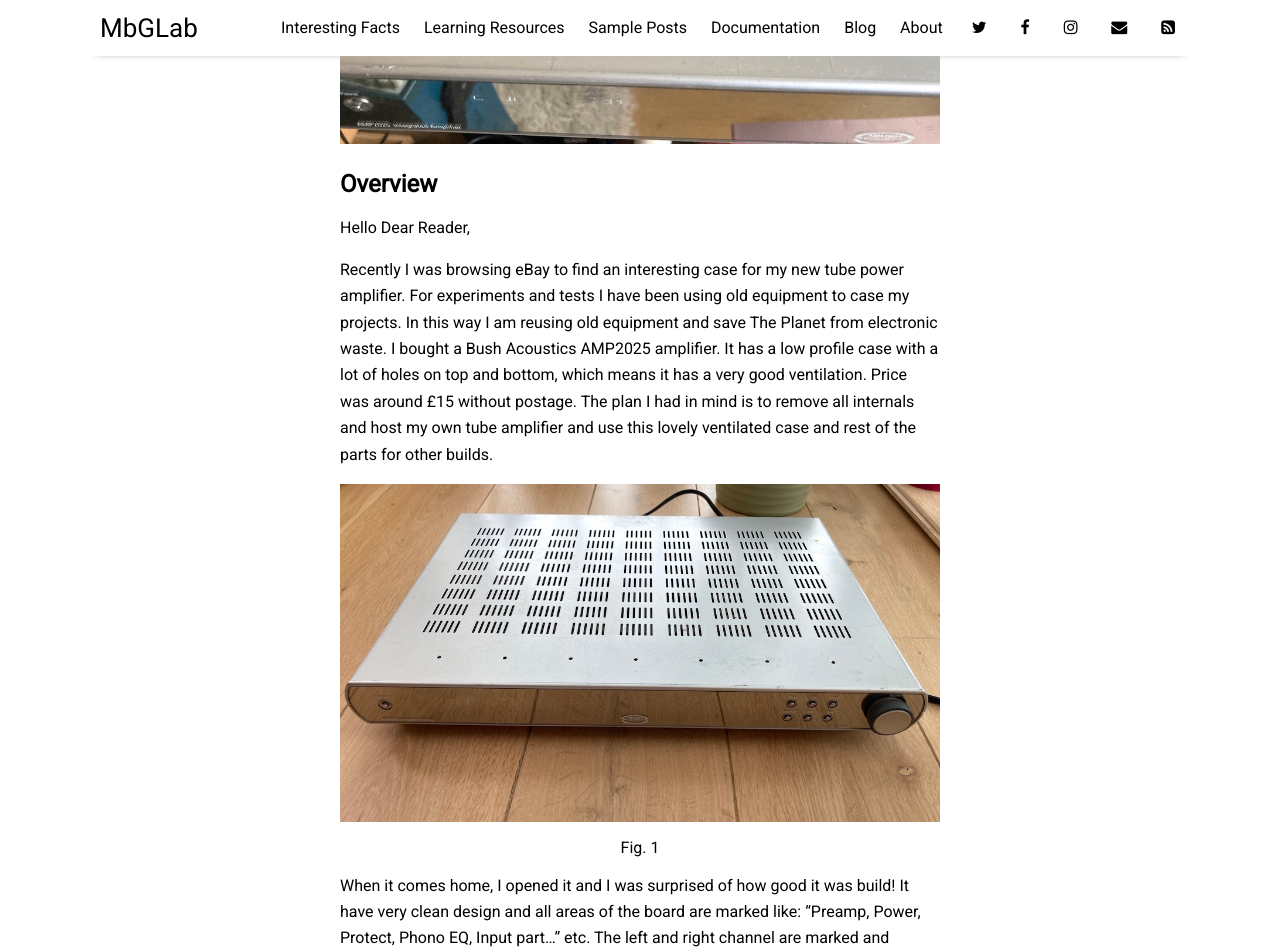
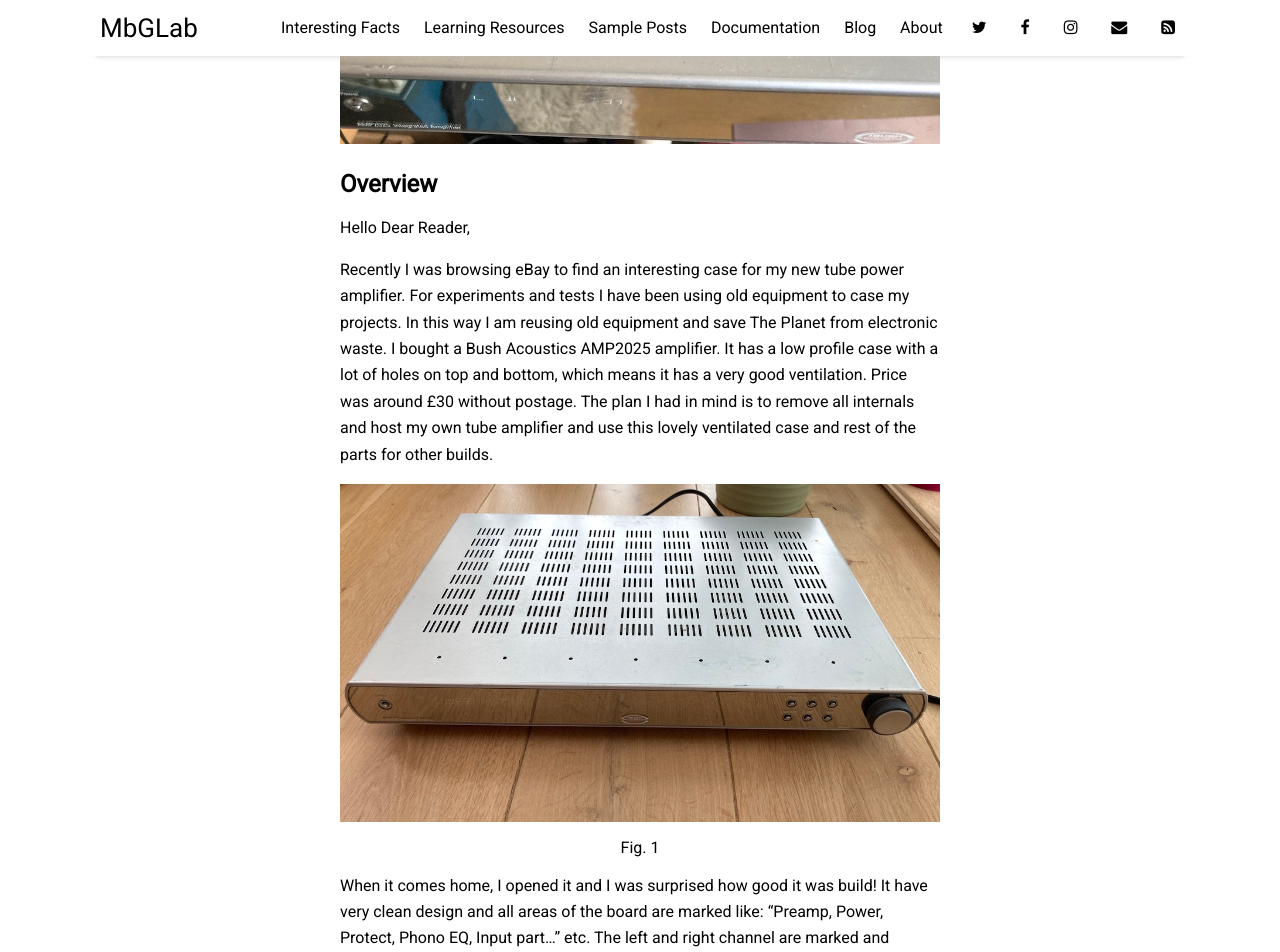
Before and after one commit to gkiselov/gkiselov.github.io, a Jekyll site: the page built from _posts/2022-08-22-bush-amp2025-tube-preamp-modification.md, in a window 1280 px wide and 1400 px high, scrolled down 396 px. Shown: the top 952 px of the window. Built offline with Jekyll 4.4.1, drawn with Linux system fonts in a browser that asks for light colours; nearby versions of some CDN libraries; some of the changed text lies outside the part shown.

Commit message:
End of article - fix 1

```diff
--- a/_posts/2022-08-22-bush-amp2025-tube-preamp-modification.md
+++ b/_posts/2022-08-22-bush-amp2025-tube-preamp-modification.md
@@ -11,18 +11,18 @@ image: amp2025/amp2025-1.jpg
 
 Hello Dear Reader,
 
-Recently I was browsing eBay to find an interesting case for my new tube power amplifier. For experiments and tests I have been using old equipment to case my projects. In this way I am reusing old equipment and save The Planet from electronic waste. I bought a Bush Acoustics AMP2025 amplifier. It has a low profile case with a lot of holes on top and bottom, which means it has a very good ventilation. Price was around £15 without postage.
+Recently I was browsing eBay to find an interesting case for my new tube power amplifier. For experiments and tests I have been using old equipment to case my projects. In this way I am reusing old equipment and save The Planet from electronic waste. I bought a Bush Acoustics AMP2025 amplifier. It has a low profile case with a lot of holes on top and bottom, which means it has a very good ventilation. Price was around £30 without postage.
 The plan I had in mind is to remove all internals and host my own tube amplifier and use this lovely ventilated case and rest of the parts for other builds.
 
 ![Bush Acoustics AMP2025](assets/img/amp2025/amp2025-2.jpg){:class="img-responsive"}
 
 <center> Fig. 1 </center>
 
-When it comes home, I opened it and I was surprised of how good it was build! It have very clean design and all areas of the board are marked like: "Preamp, Power, Protect, Phono EQ, Input part..." etc. The left and right channel are marked and separate on the board. Audio signal comes from two twisted cables from the preamp to the power amp to each channel.
+When it comes home, I opened it and I was surprised how good it was build! It have very clean design and all areas of the board are marked like: "Preamp, Power, Protect, Phono EQ, Input part..." etc. The left and right channel are marked and separate on the board. Audio signal comes from two twisted cables from the preamp to the power amp to each channel.
 
 Expired from [Lampizator website](http://www.lampizator.eu) I decide that this little amp is a perfect candidate to integrate a tube preamp.
 
-## Preamp board kit
+## 6J1 Preamp board kit
 
 For the preamp I used 6J1 preamp kit bought from AliExpress.
 
```
Also changed, not shown: other parts of _posts/2022-08-22-bush-amp2025-tube-preamp-modification.md (+3 -2 lines).
